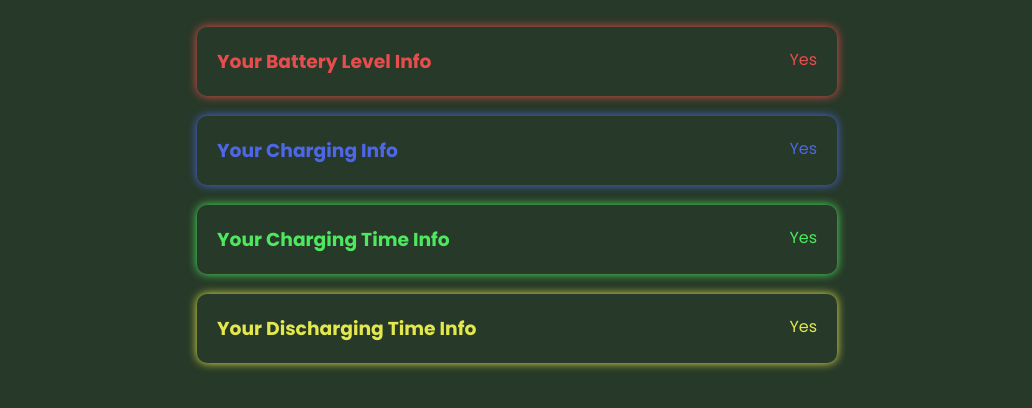
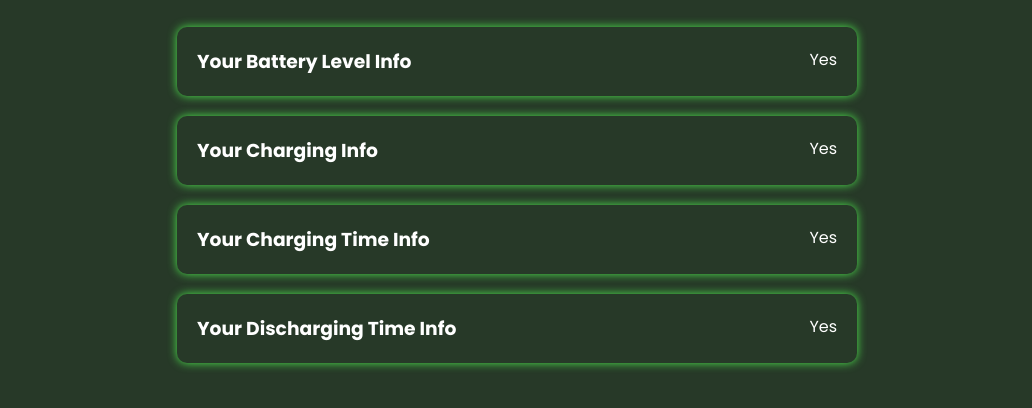
Before and after one commit to Dimas-Mukhtar/battery-api, a plain HTML site: page index.html in a window 1280 px wide. Shown: the part 184-592 px from the top of the page, without its empty margins (123-1155 px from the left). Drawn offline with Linux system fonts and the light colour scheme; a web font is replaced by a local one.

Commit message:
Fix addEventListenert & css

```diff
--- a/index.js
+++ b/index.js
@@ -11,6 +11,7 @@ const battery = () =>{
                 updateChargingInfo()
                 updateChargingTimeInfo()
                 updateDischargingTimeInfo()
+                console.log(battery)
             }
             updateAllBatteryDetails()
 
--- a/style.css
+++ b/style.css
@@ -1,9 +1,6 @@
 * {
     margin: 0;
     padding: 0;
-    box-sizing: border-box;
-    /* font-family: 'Poppins', sans-serif;
-font-family: 'Rubik Iso', cursive; */
 }
 
 body{
@@ -18,7 +15,6 @@ header {
     align-items: center;
     margin-top: 50px;
     font-family: 'Rubik Iso', cursive;
-    font-size: 30px;
 }
 
 header p {
@@ -72,20 +68,3 @@ h1::before {
     width: 50%;
     border-radius: 10px;
 }
-
-.item:nth-child(1){
-    box-shadow: 0px 0px 10px rgb(232, 77, 77);
-    color: rgb(232, 77, 77);
-}
-.item:nth-child(2){
-    box-shadow: 0px 0px 10px rgb(77, 103, 232);
-    color: rgb(77, 103, 232);
-}
-.item:nth-child(3){
-    box-shadow: 0px 0px 10px rgb(77, 232, 95);
-    color: rgb(77, 232, 95);
-}
-.item:nth-child(4){
-    box-shadow: 0px 0px 10px rgb(227, 232, 77);
-    color: rgb(227, 232, 77);
-}
```
